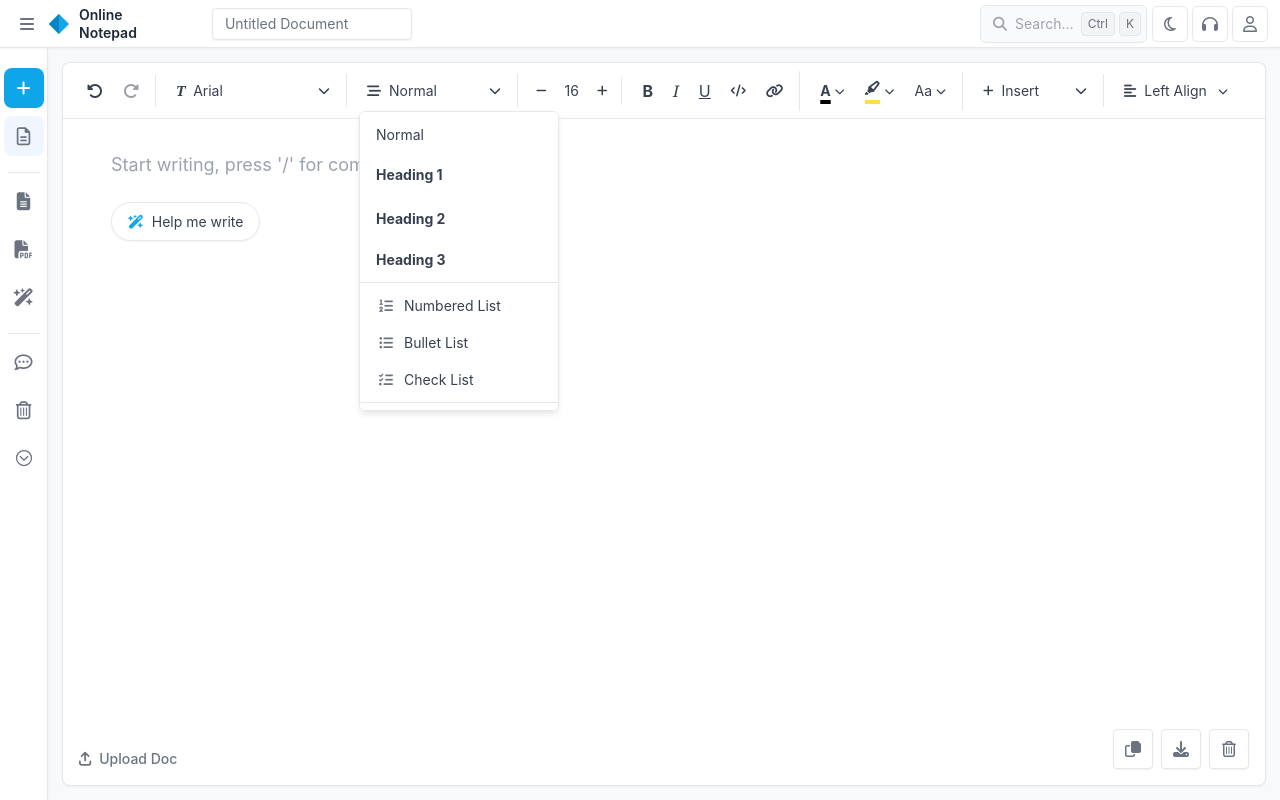
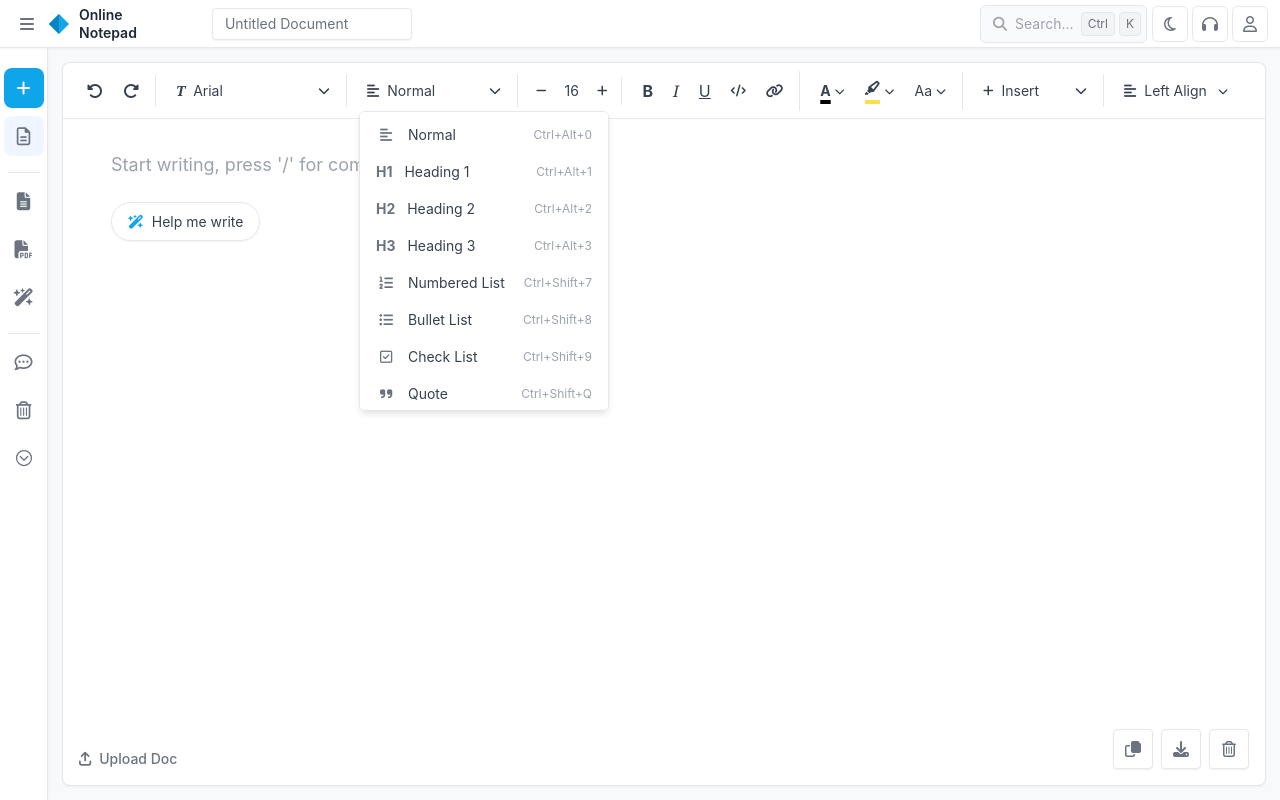
Before and after one commit to alexmatzar/proyecto-notepad-app, an Angular app: page / in a window 1280 px wide. Both pictures are taken after a click on the button "Normal". Built offline with nearby package versions, Linux system fonts and the light colour scheme.

Commit message:
varios cambios

```diff
--- a/src/app/editor-notas/editor-toolbar/editor-toolbar.html
+++ b/src/app/editor-notas/editor-toolbar/editor-toolbar.html
@@ -1,45 +1,81 @@
 <div class="toolbar-container" data-purpose="rich-text-toolbar">
 
   <div class="toolbar-group">
-    <button class="toolbar-btn"><i class="fa-solid fa-rotate-left"></i></button>
-    <button class="toolbar-btn disabled"><i class="fa-solid fa-rotate-right"></i></button>
+    <button class="toolbar-btn" (click)="undo()" title="Undo"><i class="fa-solid fa-rotate-left"></i></button>
+    <button class="toolbar-btn" (click)="redo()" title="Redo"><i class="fa-solid fa-rotate-right"></i></button>
   </div>
 
   <div class="toolbar-group relative">
     <button (click)="toggleDropdown('fontFamily', $event)" class="combobox-btn font-combobox">
-      <span class="combobox-label"><span class="font-serif italic font-bold">T</span> Arial</span>
+      <span class="combobox-label"><span class="font-serif italic font-bold">T</span> {{ selectedFont }}</span>
       <i class="fa-solid fa-chevron-down text-xs"></i>
     </button>
     @if (openDropdown === 'fontFamily') {
       <div class="dropdown-menu font-menu" (click)="preventClose($event)">
-        <button class="dropdown-item">Arial</button>
-        <button class="dropdown-item">Courier New</button>
-        <button class="dropdown-item">Georgia</button>
-        <button class="dropdown-item">Times New Roman</button>
-        <button class="dropdown-item">Trebuchet MS</button>
-        <button class="dropdown-item">Verdana</button>
+        <button class="dropdown-item" (click)="applyFont('Arial')">Arial</button>
+        <button class="dropdown-item" style="font-family: 'Courier New'" (click)="applyFont('Courier New')">Courier New</button>
+        <button class="dropdown-item" style="font-family: 'Georgia'" (click)="applyFont('Georgia')">Georgia</button>
+        <button class="dropdown-item" style="font-family: 'Times New Roman'" (click)="applyFont('Times New Roman')">Times New Roman</button>
+        <button class="dropdown-item" style="font-family: 'Trebuchet MS'" (click)="applyFont('Trebuchet MS')">Trebuchet MS</button>
+        <button class="dropdown-item" style="font-family: 'Verdana'" (click)="applyFont('Verdana')">Verdana</button>
       </div>
     }
   </div>
 
   <div class="toolbar-group relative">
     <button (click)="toggleDropdown('format', $event)" class="combobox-btn format-combobox">
-      <span class="combobox-label"><i class="fa-solid fa-bars-staggered"></i> Normal</span>
+      <span class="combobox-label"><i class="fa-solid fa-align-left"></i> {{ selectedFormat }}</span>
       <i class="fa-solid fa-chevron-down text-xs"></i>
     </button>
+
     @if (openDropdown === 'format') {
-      <div class="dropdown-menu format-menu" (click)="preventClose($event)">
-        <button class="dropdown-item font-normal">Normal</button>
-        <button class="dropdown-item font-bold text-xl">Heading 1</button>
-        <button class="dropdown-item font-bold text-lg">Heading 2</button>
-        <button class="dropdown-item font-bold text-md">Heading 3</button>
-        <div class="dropdown-divider"></div>
-        <button class="dropdown-item"><i class="fa-solid fa-list-ol icon-fixed"></i> Numbered List</button>
-        <button class="dropdown-item"><i class="fa-solid fa-list-ul icon-fixed"></i> Bullet List</button>
-        <button class="dropdown-item"><i class="fa-solid fa-list-check icon-fixed"></i> Check List</button>
-        <div class="dropdown-divider"></div>
-        <button class="dropdown-item"><i class="fa-solid fa-quote-right icon-fixed"></i> Quote</button>
-        <button class="dropdown-item"><i class="fa-solid fa-code icon-fixed"></i> Code Block</button>
+      <div class="dropdown-menu format-menu" (click)="preventClose($event)" style="width: 250px;">
+
+        <button class="dropdown-item flex justify-between items-center" (click)="applyFormat('P', 'Normal')">
+          <span><i class="fa-solid fa-align-left icon-fixed"></i> Normal</span>
+          <span class="text-xs text-gray-400">Ctrl+Alt+0</span>
+        </button>
+
+        <button class="dropdown-item flex justify-between items-center" (click)="applyFormat('H1', 'Heading 1')">
+          <span><span class="icon-fixed font-bold text-gray-500">H1</span> Heading 1</span>
+          <span class="text-xs text-gray-400">Ctrl+Alt+1</span>
+        </button>
+
+        <button class="dropdown-item flex justify-between items-center" (click)="applyFormat('H2', 'Heading 2')">
+          <span><span class="icon-fixed font-bold text-gray-500">H2</span> Heading 2</span>
+          <span class="text-xs text-gray-400">Ctrl+Alt+2</span>
+        </button>
+
+        <button class="dropdown-item flex justify-between items-center" (click)="applyFormat('H3', 'Heading 3')">
+          <span><span class="icon-fixed font-bold text-gray-500">H3</span> Heading 3</span>
+          <span class="text-xs text-gray-400">Ctrl+Alt+3</span>
+        </button>
+
+        <button class="dropdown-item flex justify-between items-center" (click)="applyList('insertOrderedList')">
+          <span><i class="fa-solid fa-list-ol icon-fixed"></i> Numbered List</span>
+          <span class="text-xs text-gray-400">Ctrl+Shift+7</span>
+        </button>
+
+        <button class="dropdown-item flex justify-between items-center" (click)="applyList('insertUnorderedList')">
+          <span><i class="fa-solid fa-list-ul icon-fixed"></i> Bullet List</span>
+          <span class="text-xs text-gray-400">Ctrl+Shift+8</span>
+        </button>
+
+        <button class="dropdown-item flex justify-between items-center" (click)="applyChecklist()">
+          <span><i class="fa-regular fa-square-check icon-fixed"></i> Check List</span>
+          <span class="text-xs text-gray-400">Ctrl+Shift+9</span>
+        </button>
+
+        <button class="dropdown-item flex justify-between items-center" (click)="applyFormat('BLOCKQUOTE', 'Quote')">
+          <span><i class="fa-solid fa-quote-right icon-fixed"></i> Quote</span>
+          <span class="text-xs text-gray-400">Ctrl+Shift+Q</span>
+        </button>
+
+        <button class="dropdown-item flex justify-between items-center" (click)="applyFormat('PRE', 'Code Block')">
+          <span><i class="fa-solid fa-code icon-fixed"></i> Code Block</span>
+          <span class="text-xs text-gray-400">Ctrl+Alt+C</span>
+        </button>
+
       </div>
     }
   </div>
--- a/src/app/editor-notas/editor-toolbar/editor-toolbar.ts
+++ b/src/app/editor-notas/editor-toolbar/editor-toolbar.ts
@@ -10,16 +10,14 @@ import { Component, HostListener } from '@angular/core';
 export class EditorToolbarComponent {
   openDropdown: string | null = null;
 
+  selectedFont: string = 'Arial';
+  selectedFormat: string = 'Normal';
+
   toggleDropdown(dropdownName: string, event: Event) {
     event.stopPropagation();
-    if (this.openDropdown === dropdownName) {
-      this.openDropdown = null;
-    } else {
-      this.openDropdown = dropdownName;
-    }
+    this.openDropdown = this.openDropdown === dropdownName ? null : dropdownName;
   }
 
-  // SOLUCIÓN AL ERROR: Simplemente quitamos el ['$event']
   @HostListener('document:click')
   onDocumentClick() {
     this.openDropdown = null;
@@ -28,4 +26,39 @@ export class EditorToolbarComponent {
   preventClose(event: Event) {
     event.stopPropagation();
   }
+
+  // SOLUCIÓN AL FOCO: Evita que el botón le quite la selección al texto
+  keepFocus(event: Event) {
+    event.preventDefault();
+  }
+
+  executeCommand(command: string, value?: string) {
+    document.execCommand(command, false, value);
+  }
+
+  undo() { this.executeCommand('undo'); }
+  redo() { this.executeCommand('redo'); }
+
+  applyFont(fontName: string) {
+    this.executeCommand('fontName', fontName);
+    this.selectedFont = fontName;
+    this.openDropdown = null;
+  }
+
+  applyFormat(tag: string, label: string) {
+    this.executeCommand('formatBlock', `<${tag}>`);
+    this.selectedFormat = label;
+    this.openDropdown = null;
+  }
+
+  applyList(command: string) {
+    this.executeCommand(command);
+    this.openDropdown = null;
+  }
+
+  applyChecklist() {
+    const checkboxHTML = '<ul style="list-style-type: none; padding-left: 0;"><li><input type="checkbox" style="margin-right: 8px;"> </li></ul>';
+    this.executeCommand('insertHTML', checkboxHTML);
+    this.openDropdown = null;
+  }
 }
--- a/src/app/editor-notas/writing-canvas/writing-canvas.ts
+++ b/src/app/editor-notas/writing-canvas/writing-canvas.ts
@@ -11,35 +11,43 @@ import { NoteService } from '../../services/note';
 export class WritingCanvasComponent {
   public noteService = inject(NoteService);
   isEmpty: boolean = true;
+  typingTimer: any;
 
-  typingTimer: any;
+  // NUEVO: Controla qué nota está cargada para no sobreescribir mientras escribes
+  currentLoadedNoteId: string | null = null;
 
   @ViewChild('editor') editorElement!: ElementRef;
 
   constructor() {
     effect(() => {
       const activeNote = this.noteService.getActiveNote();
+
       if (this.editorElement && activeNote) {
-        if (this.editorElement.nativeElement.innerText.trim() !== activeNote.contenido.trim()) {
-           this.editorElement.nativeElement.innerText = activeNote.contenido;
+        // SOLUCIÓN AL BUG: Solo sobreescribimos el HTML si cambiamos de documento
+        if (this.currentLoadedNoteId !== activeNote.id) {
+           this.editorElement.nativeElement.innerHTML = activeNote.contenido;
+           this.currentLoadedNoteId = activeNote.id; // Actualizamos la referencia
         }
-        this.isEmpty = activeNote.contenido.trim().length === 0;
+
+        this.isEmpty = this.editorElement.nativeElement.innerText.trim().length === 0;
+      } else if (!activeNote) {
+        this.currentLoadedNoteId = null;
       }
     });
   }
 
   onInput(event: Event) {
     const target = event.target as HTMLElement;
-    const content = target.innerText;
+    const htmlContent = target.innerHTML;
+    const plainText = target.innerText.trim();
 
-    this.isEmpty = content.trim().length === 0;
+    this.isEmpty = plainText.length === 0;
 
-    this.noteService.updateActiveNoteContent(content);
+    this.noteService.updateActiveNoteContent(htmlContent);
 
     clearTimeout(this.typingTimer);
-
     this.typingTimer = setTimeout(() => {
-      this.noteService.handleAFKState(content);
+      this.noteService.handleAFKState(htmlContent);
     }, 1000);
   }
 
--- a/src/app/services/note.ts
+++ b/src/app/services/note.ts
@@ -98,7 +98,7 @@ export class NoteService {
     let autoGeneratedNow = active.isTitleAutoGenerated;
 
     if (!active.isTitleManuallySet && !active.isTitleAutoGenerated) {
-      const cleanContent = content.trim();
+      const cleanContent = content.replace(/<[^>]*>?/gm, '').trim();
 
       if (cleanContent.length > 0) {
         newTitle = cleanContent.substring(0, 30).trim();
```
Also changed, not shown: 1 other file (tests, documents, lock files or other folders).
